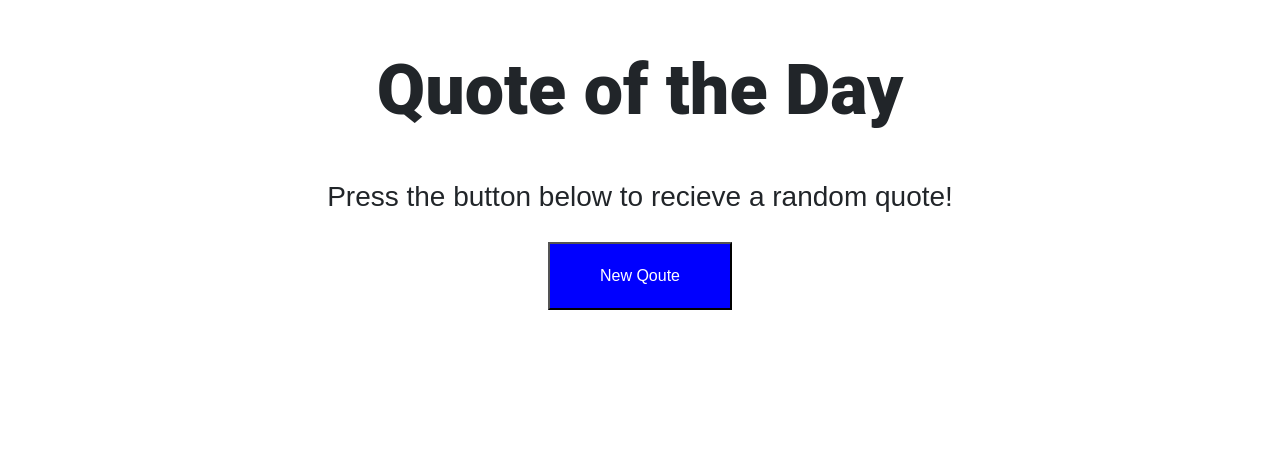
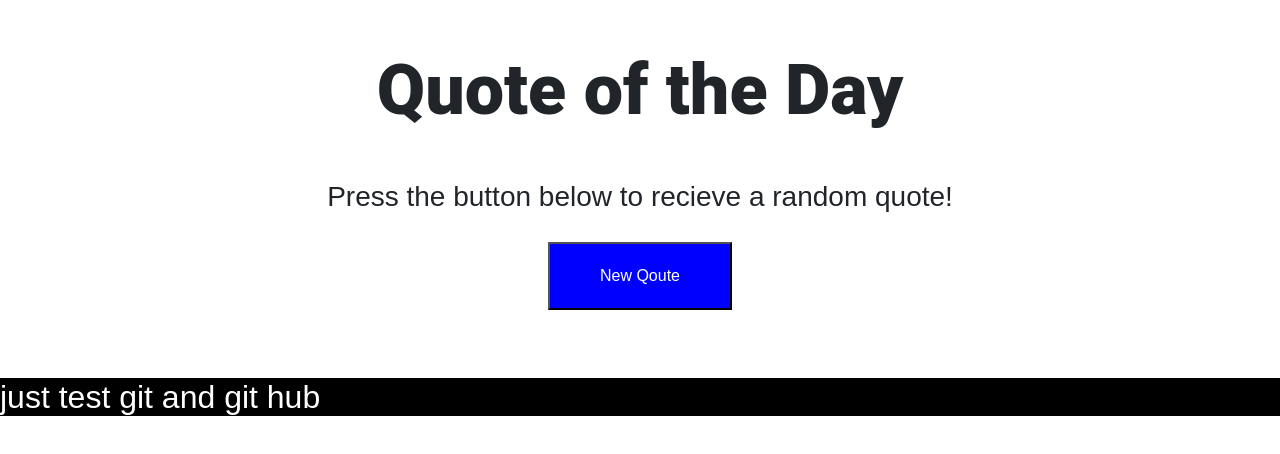
Before and after one commit to spiderghaly/test, a plain HTML site: page index.html in a window 1280 px wide. Drawn offline with Linux system fonts and the light colour scheme.

Commit message:
external commit

```diff
--- a/index.html
+++ b/index.html
@@ -15,6 +15,7 @@
         <button onclick="newQoute()" class="text-white">New Qoute</button>
         <p id="qoute" class="bg-danger-subtle px-3 fs-5"></p>
     </div>
+    <h2 class="bg-black text-white">just test git and git hub</h2>
 
 
 <script src="./js/bootstrap.bundle.min.js"></script>
```
